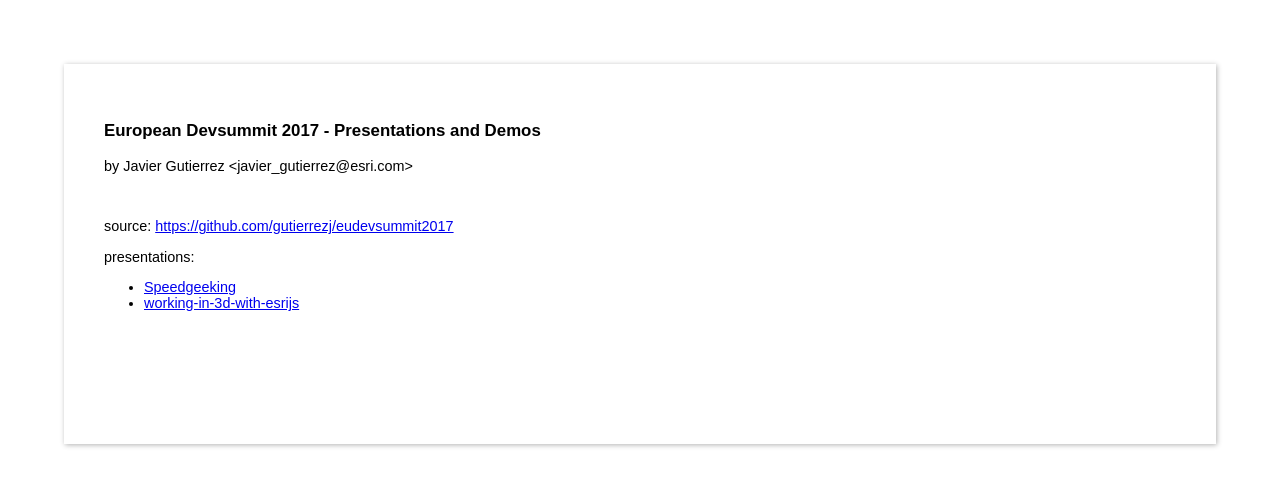
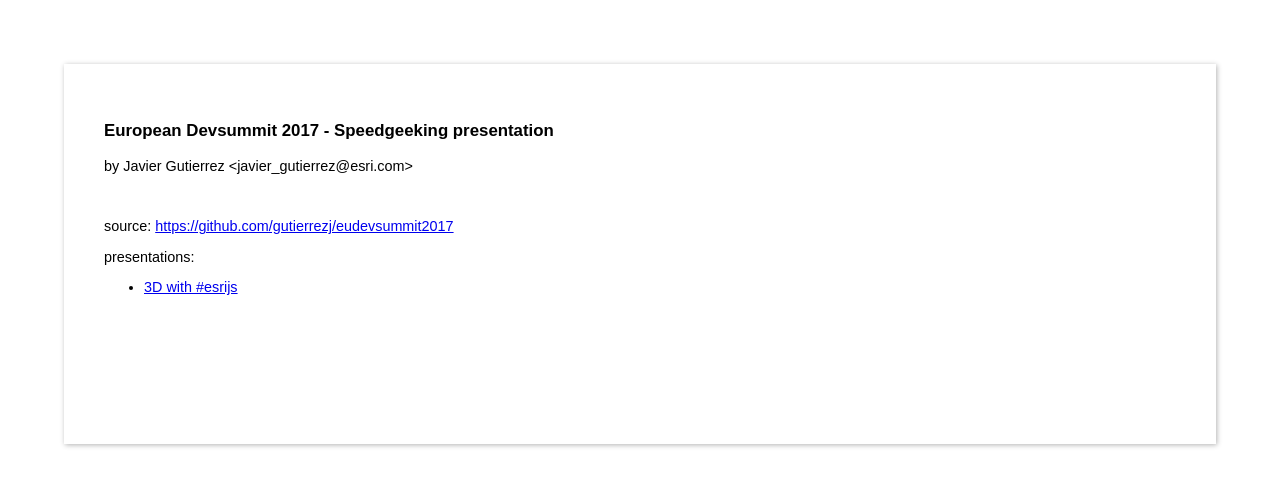
Before and after one commit to arnofiva/eudevsummit2017, a plain HTML site: page index.html in a window 1280 px wide. Drawn offline with Linux system fonts and the light colour scheme.

Commit message:
Update index.html

```diff
--- a/index.html
+++ b/index.html
@@ -16,7 +16,7 @@
 </head>
 
 <body>
-  <h3>European Devsummit 2017 - Presentations and Demos</h3>
+  <h3>European Devsummit 2017 - Speedgeeking presentation</h3>
   <p>by Javier Gutierrez &lt;javier_gutierrez@esri.com&gt;</p>
   <br>
   <p>source:
@@ -25,11 +25,9 @@
   <p>presentations:</p>
   <ul>
     <li>
-      <a href="./speedgeeking">Speedgeeking</a>
+      <a href="./speedgeeking">3D with #esrijs</a>
     </li>
-    <li>
-      <a href="./working-in-3d-with-esrijs">working-in-3d-with-esrijs</a>
-    </li>
+
   </ul>
 </body>
 
```
